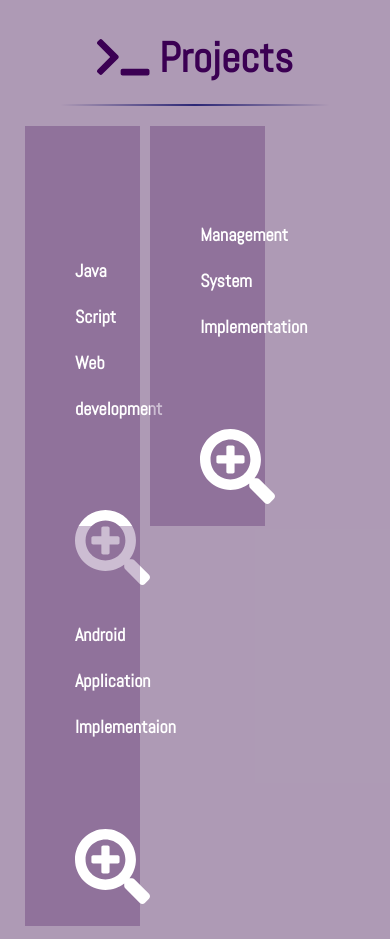
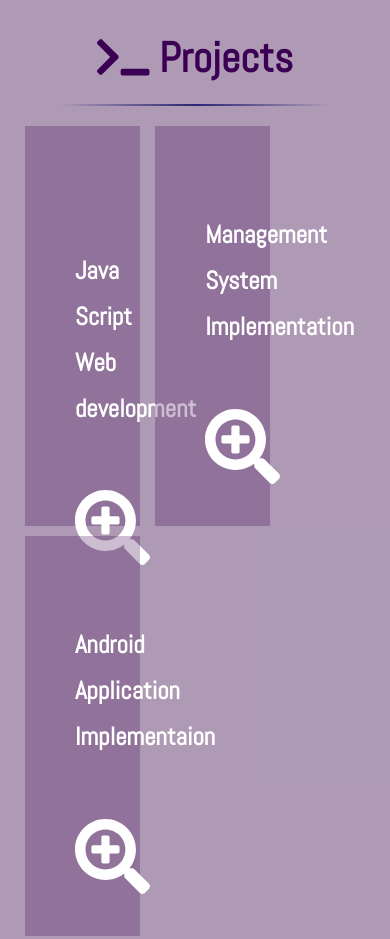
Before and after one commit to LittlePrincessDADA/QikeYan.github.io, a plain HTML site: page index.html in a window 390 px wide. Shown: the part 2520-3459 px from the top of the page. Drawn offline with nearby package versions, Linux system fonts and the light colour scheme; a web font is replaced by a local one.

Commit message:
Update main.css

```diff
--- a/main.css
+++ b/main.css
@@ -597,7 +597,7 @@
   }
 
   /* Clear floats after the columns */
-  .rowtable :after{
+  .rowtable:after{
     content: "";
     display: table;
     clear: both;
@@ -627,12 +627,18 @@
 
   @media (max-width: 768px){
   .columntable h1 {
-    font-size:30px;}
+    font-size:25px;}
   }
 
   @media (max-width: 576px){
+  .columntable {
+    width: 100%;
+    margin-left: 5px;
+    margin-right: 5px;
+    margin-bottom:10px;
+	  }
   .columntable h1 {
-    font-size:18px;}
+    font-size:25px;}
   }
 
 #cf-context {
```
